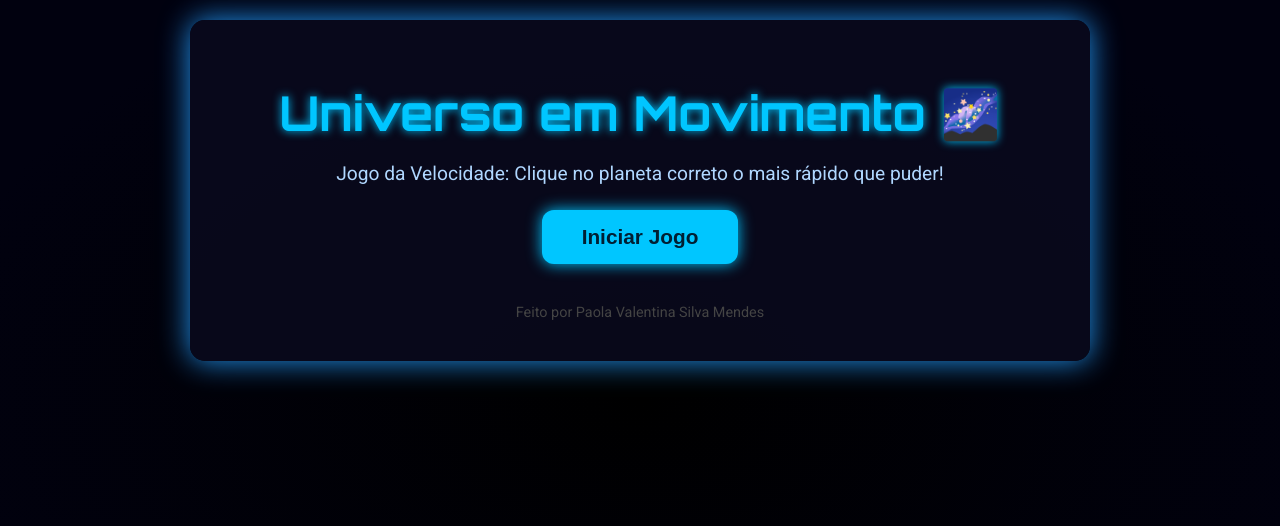
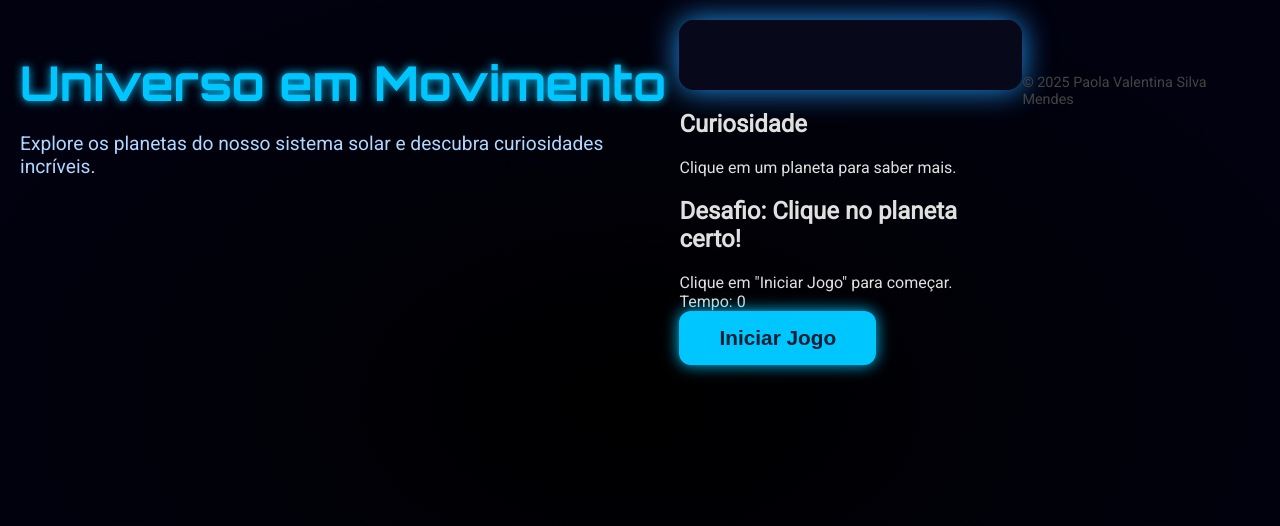
Before and after one commit to mendeszyy/Explorando-o-Universo, a plain HTML site: page index.html in a window 1280 px wide. Drawn offline with Linux system fonts and the light colour scheme.

Commit message:
Update index.html

```diff
--- a/index.html
+++ b/index.html
@@ -3,42 +3,43 @@
 <head>
   <meta charset="UTF-8" />
   <meta name="viewport" content="width=device-width, initial-scale=1" />
-  <title>Universo em Movimento 🌌 - Jogo da Velocidade Avançado</title>
+  <title>Universo em Movimento</title>
   <link rel="stylesheet" href="style.css" />
 </head>
 <body>
-  <div id="universe">
+
   <header>
-      <h1>Universo em Movimento 🌌</h1>
-      <p>Jogo da Velocidade: Clique no planeta correto o mais rápido que puder!</p>
+    <h1>Universo em Movimento</h1>
+    <p>Explore os planetas do nosso sistema solar e descubra curiosidades incríveis.</p>
   </header>
 
-    <main>
-      <section id="start-screen" class="screen active">
-        <button id="start-btn">Iniciar Jogo</button>
+  <main id="main-content">
+
+    <section id="universe">
+      <!-- Planetas serão criados aqui via JS -->
     </section>
 
-      <section id="game-screen" class="screen">
-        <div id="planets-container" aria-label="Lista de planetas"></div>
-        <div id="game-info">
-          <p id="challenge" aria-live="polite"></p>
-          <p>Pontuação: <span id="score">0</span></p>
-          <p>Tempo restante: <span id="timer">10</span>s</p>
-          <p id="feedback" aria-live="assertive"></p>
+    <section id="info-panel">
+      <h2>Curiosidade</h2>
+      <p id="planet-info">Clique em um planeta para saber mais.</p>
+    </section>
+
+    <section id="game-section">
+      <h2>Desafio: Clique no planeta certo!</h2>
+      <div id="game-container">
+        <div id="challenge-text">Clique em "Iniciar Jogo" para começar.</div>
+        <div id="planets-game"></div>
+        <div id="game-feedback"></div>
+        <div id="game-timer">Tempo: 0</div>
+        <button id="start-game-btn">Iniciar Jogo</button>
       </div>
     </section>
 
-      <section id="end-screen" class="screen">
-        <h2>Fim de Jogo!</h2>
-        <p>Sua pontuação final foi: <span id="final-score">0</span></p>
-        <button id="restart-btn">Jogar Novamente</button>
-      </section>
   </main>
 
   <footer>
-      Feito por Paola Valentina Silva Mendes
+    <p>© 2025 Paola Valentina Silva Mendes</p>
   </footer>
-  </div>
 
   <script src="script.js"></script>
 </body>
```
Lines whose indentation alone changed are shown as unchanged.
